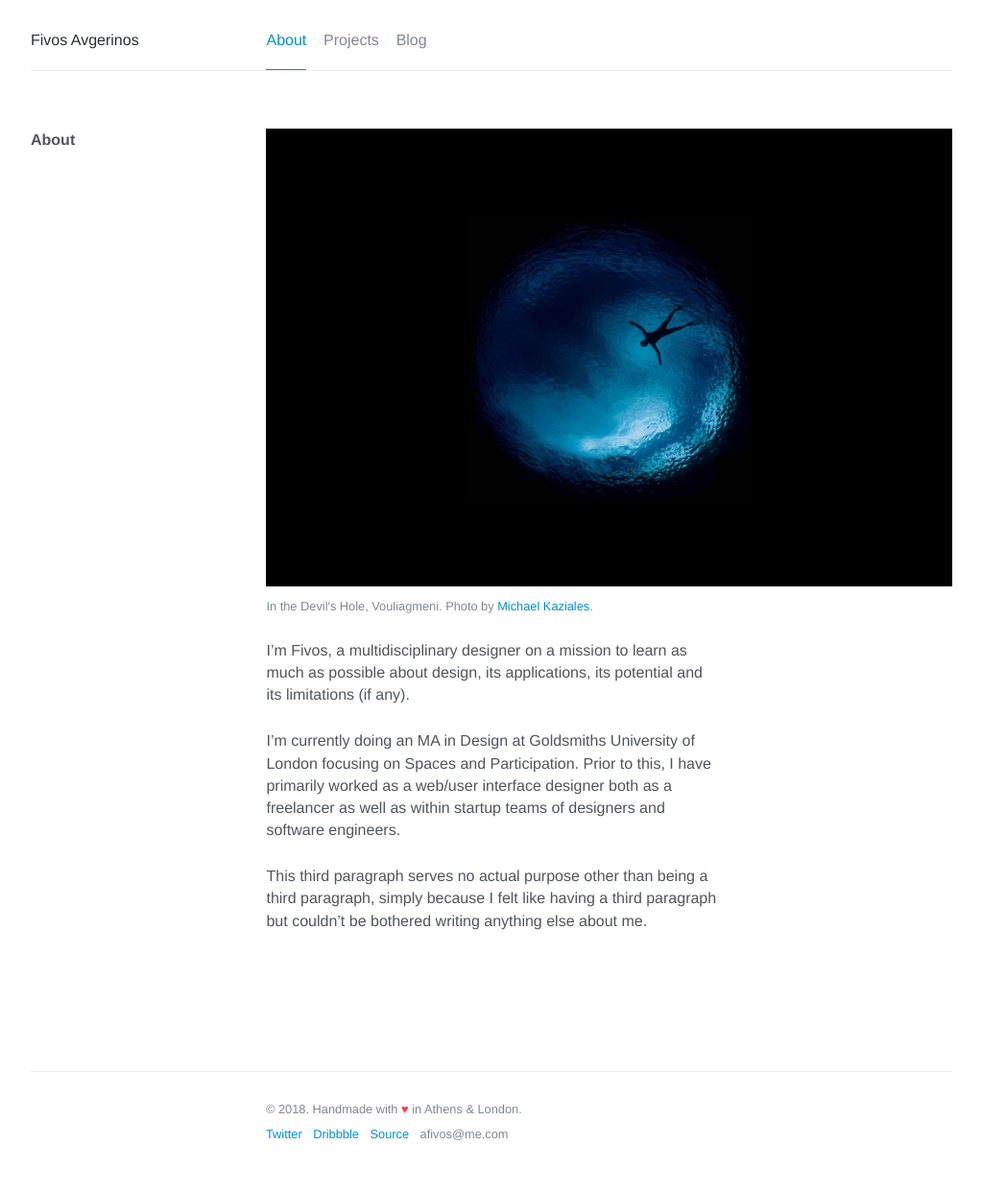
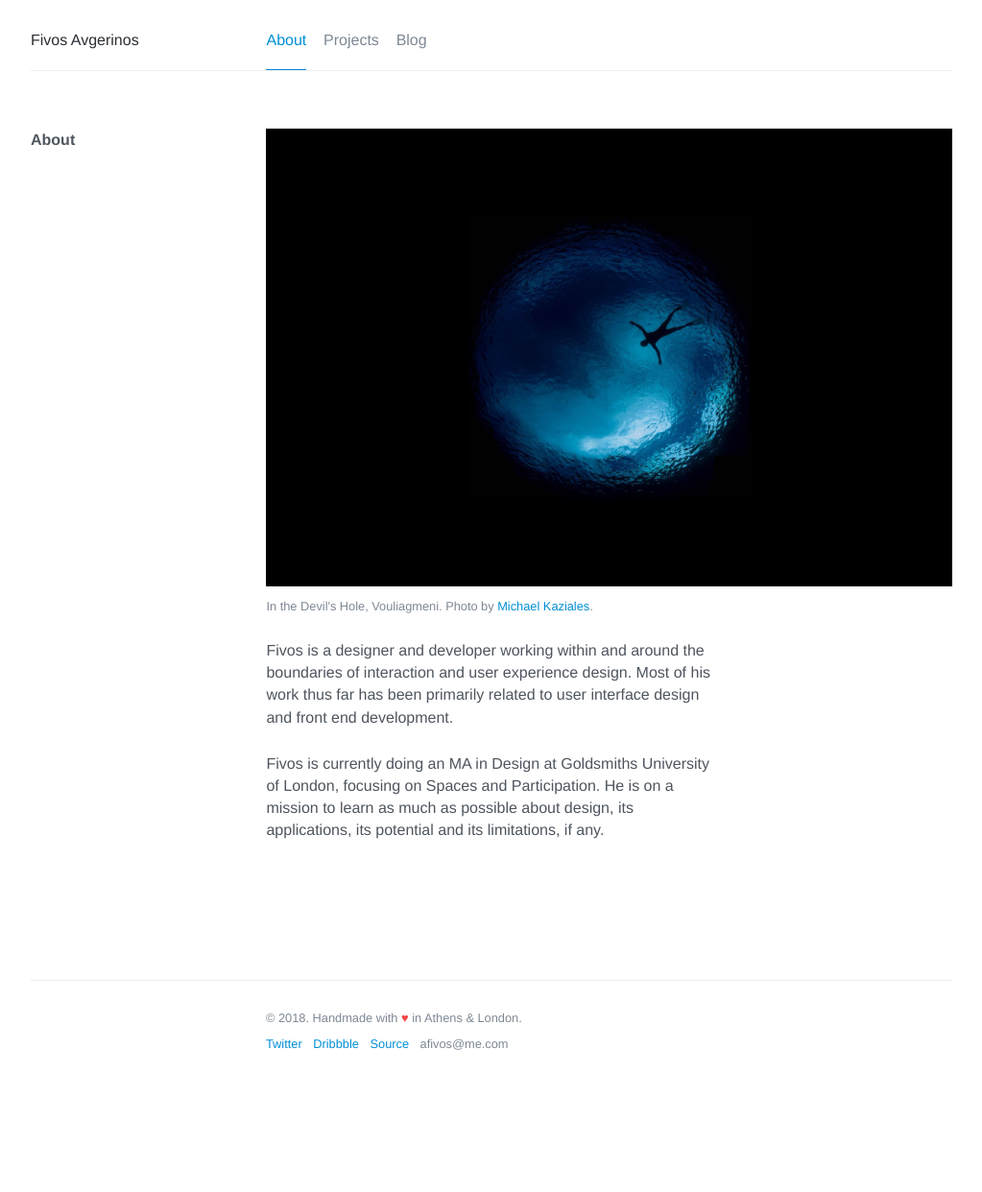
Before and after one commit to afivos/afivos.com, a Jekyll site: the page built from index.md, in a window 1280 px wide. Shown: the whole page at 96% size, without its empty margins (128-1151 px from the left). Built offline with Jekyll 4.4.1, drawn with Linux system fonts in a browser that asks for light colours; nearby versions of some CDN libraries; comment, search, counter and statistics services are not loaded; after the commit the page ends 1147 px from its top, so only the background shows below that.

Commit message:
Update bio

```diff
--- a/index.md
+++ b/index.md
@@ -7,8 +7,6 @@ title: About
     <figcaption>In the Devil's Hole, Vouliagmeni. Photo by <a href="https://www.instagram.com/mkaziales">Michael Kaziales</a>.</figcaption>
 </figure>
 
-I’m Fivos, a multidisciplinary designer on a mission to learn as much as possible about design, its applications, its potential and its limitations (if any).
+Fivos is a designer and developer working within and around the boundaries of interaction and user experience design. Most of his work thus far has been primarily related to user interface design and front end development.
 
-I'm currently doing an MA in Design at Goldsmiths University of London focusing on Spaces and Participation. Prior to this, I have primarily worked as a web/user interface designer both as a freelancer as well as within startup teams of designers and software engineers.
-
-This third paragraph serves no actual purpose other than being a third paragraph, simply because I felt like having a third paragraph but couldn't be bothered writing anything else about me.
+Fivos is currently doing an MA in Design at Goldsmiths University of London, focusing on Spaces and Participation. He is on a mission to learn as much as possible about design, its applications, its potential and its limitations, if any.
```
